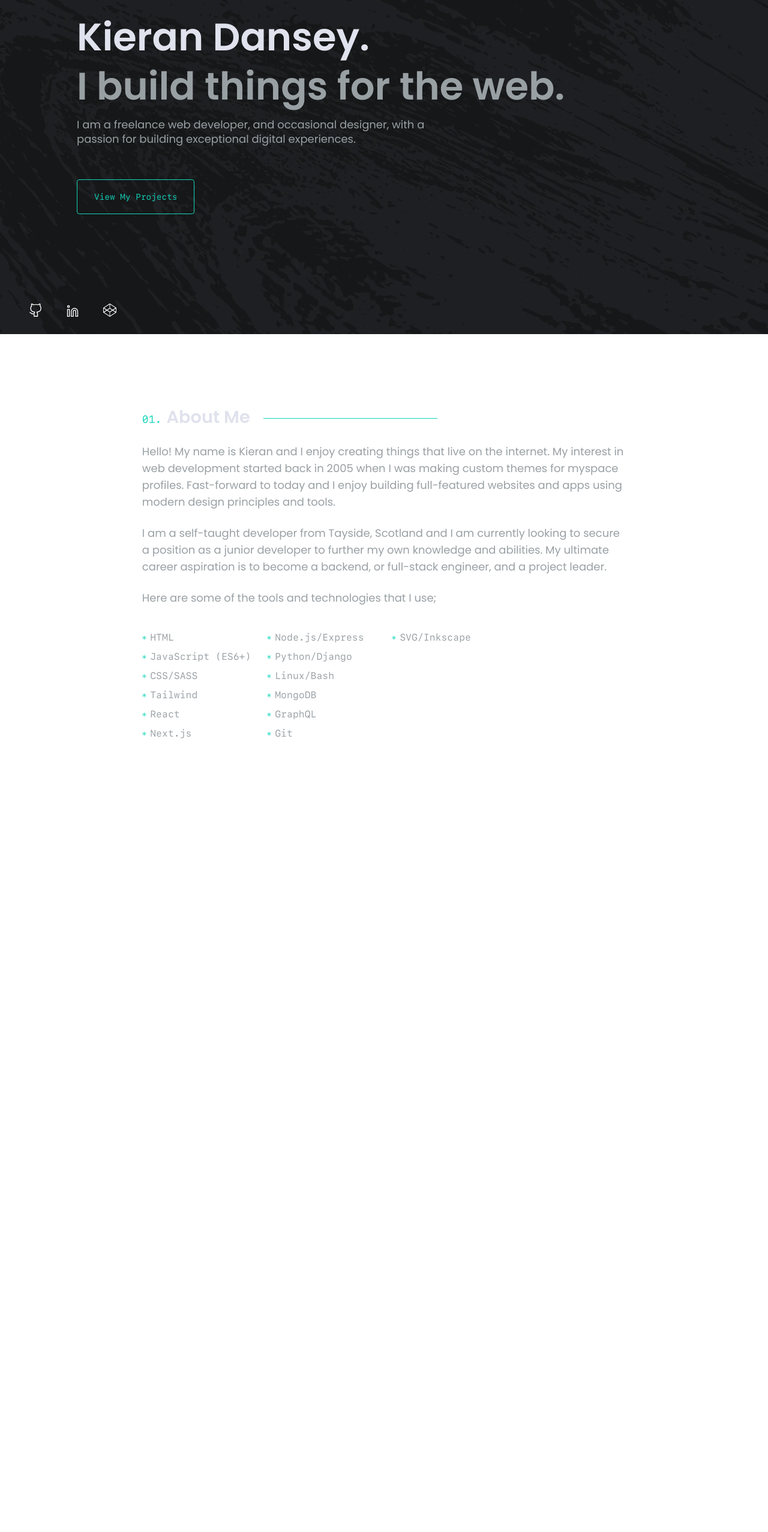
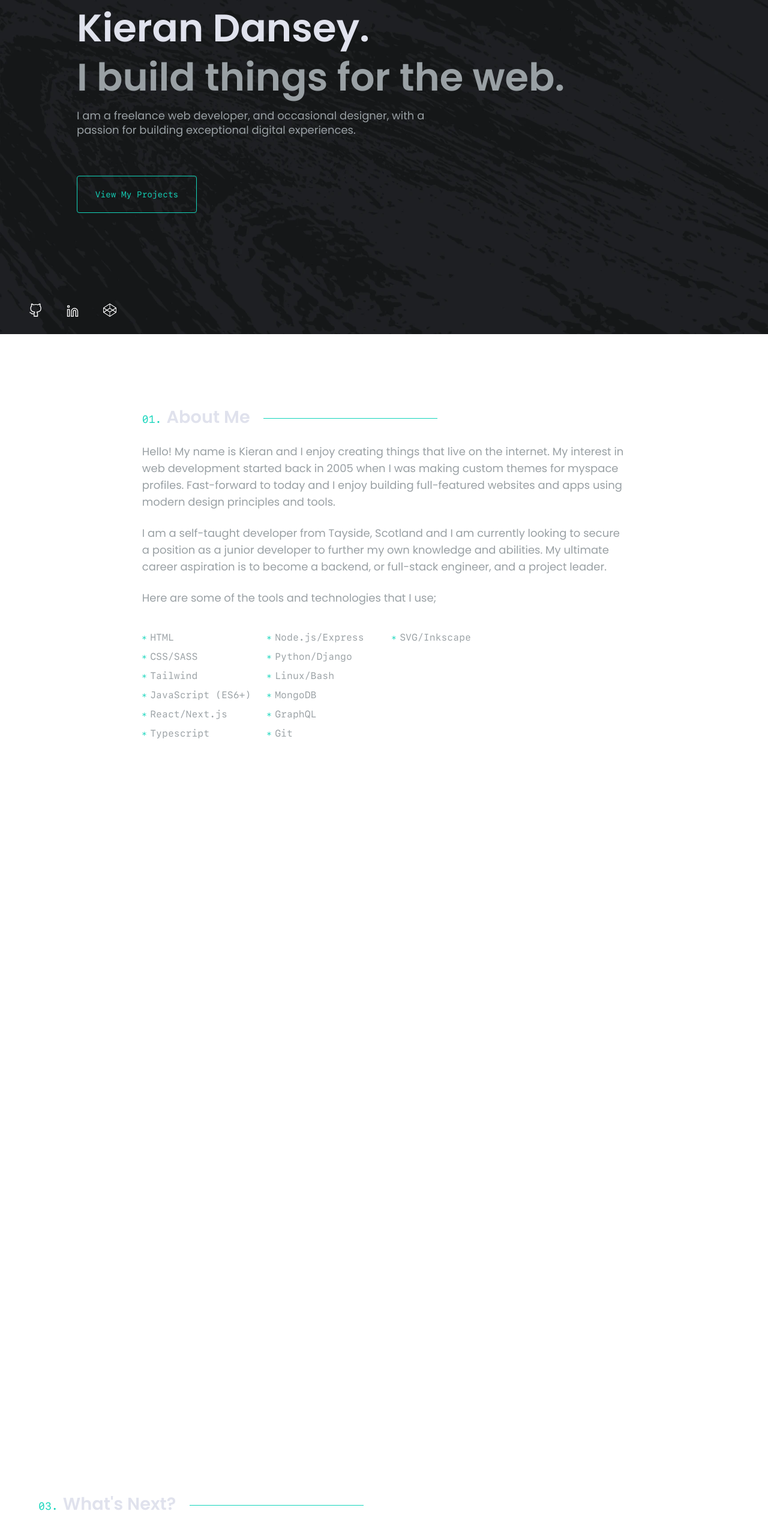
Before and after one commit to kdan80/v4, a Next.js app: page / in a window 1280 px wide. Shown: the part 243-2797 px from the top of the page at 60% size. Built offline with nearby package versions, Linux system fonts and the light colour scheme.

Commit message:
Added BigButton

```diff
--- /dev/null
+++ b/components/BigButton.tsx
@@ -0,0 +1,23 @@
+import React from 'react'
+import Link from 'next/link'
+
+interface Props {
+    url: string
+    children: React.ReactNode
+}
+
+const BigButton = ({ url, children }: Props) => {
+    return (
+        <button
+            type='button'
+            className='text-hero w-[12.5rem] border border-hero rounded  text-sm font-mono px-7 py-5 transition-all duration-300 ease-in-out hover:bg-heroHover focus:bg-heroHover active:bg-heroHover'>
+            <Link
+                target='_blank'
+                href='/#projects'>
+                {children}
+            </Link>
+        </button>
+    )
+}
+
+export default BigButton
--- /dev/null
+++ b/components/sections/Contact.tsx
@@ -0,0 +1,76 @@
+import React from 'react'
+import Section from './Section'
+import config from 'config/config'
+import { motion } from 'framer-motion'
+import { scrollFade } from 'styles/framerAnimations'
+import NumberedHeading from 'components/NumberedHeading'
+
+type SectionProps = {
+    id: string
+}
+
+// const StyledSection = styled(Section)<SectionProps>`
+
+//     .container {
+//         ${mixins.sectionContentContainer};
+//         ${mixins.flexCol};
+//         align-items: center;
+//         gap: 1rem;
+//     }
+
+//     .title {
+//         color: var(--fg-main);
+//         font-weight: 600;
+//         font-size: clamp(1.5rem, 5vw, 2.5rem);
+//     }
+
+//     p {
+//         text-align: center;
+
+//         @media screen and (min-width: 768px){
+//             max-width: 60%;
+//         }
+//     }
+
+//     a {
+//         ${mixins.bigButton};
+//         font-size: var(ft-md);
+//         margin-top: 2.5rem;
+//     }
+// `;
+
+const Contact = () => {
+    const { email } = config
+
+    return (
+        <Section id='contact'>
+            <motion.div className='container'>
+                <NumberedHeading
+                    index={3}
+                    overline>
+                    What&apos;s Next?
+                </NumberedHeading>
+
+                <motion.h2
+                    className='title'
+                    {...scrollFade}>
+                    Get In Touch
+                </motion.h2>
+
+                <motion.p {...scrollFade}>
+                    Thank you for taking the time to visit my site. If you have a project you wish
+                    to discuss, an opportunity for me, or would just like some more information,
+                    please do not hesitate to contact me.
+                </motion.p>
+
+                <motion.a
+                    href={`mailto:${email}`}
+                    {...scrollFade}>
+                    Contact Me
+                </motion.a>
+            </motion.div>
+        </Section>
+    )
+}
+
+export default Contact
--- a/components/sections/Landing.tsx
+++ b/components/sections/Landing.tsx
@@ -2,6 +2,7 @@ import React from 'react'
 import Section from './Section'
 import { motion, useAnimationControls } from 'framer-motion'
 import Link from 'next/link'
+import BigButton from 'components/BigButton'
 
 const landingPageContainerVariants = {
     animate: {
@@ -90,12 +91,8 @@ const Landing = () => {
                 </motion.p>
                 <motion.div
                     {...itemProps}
-                    className='mt-12'>
-                    <Link
-                        href='/#projects'
-                        className='text-hero w-[12.5rem] border border-hero rounded  text-sm font-mono px-7 py-5 transition-all duration-300 ease-in-out hover:bg-heroHover focus:bg-heroHover active:bg-heroHover'>
-                        View My Projects
-                    </Link>
+                    className='mt-10'>
+                    <BigButton url={'/#projects'}>View My Projects</BigButton>
                 </motion.div>
             </motion.div>
         </Section>
--- a/config/config.ts
+++ b/config/config.ts
@@ -29,11 +29,11 @@ const config: Config = {
 
     skills: [
         'HTML',
-        'JavaScript (ES6+)',
         'CSS/SASS',
         'Tailwind',
-        'React',
-        'Next.js',
+        'JavaScript (ES6+)',
+        'React/Next.js',
+        'Typescript',
         'Node.js/Express',
         'Python/Django',
         'Linux/Bash',
--- a/pages/index.tsx
+++ b/pages/index.tsx
@@ -2,6 +2,7 @@ import Layout from 'components/Layout'
 import Section from 'components/sections/Section'
 import Landing from 'components/sections/Landing'
 import About from 'components/sections/About'
+import Contact from 'components/sections/Contact'
 
 export default function Home() {
     return (
@@ -9,7 +10,7 @@ export default function Home() {
             <Landing />
             <About />
             <Section>Page 3</Section>
-            <Section>Page 4</Section>
+            <Contact />
         </Layout>
     )
 }
```
